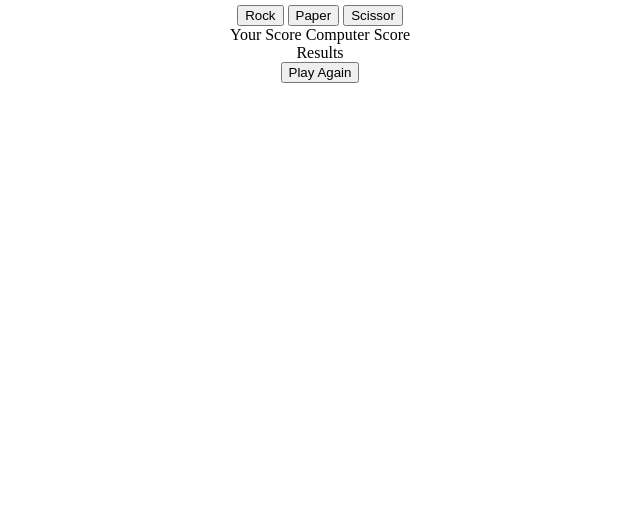
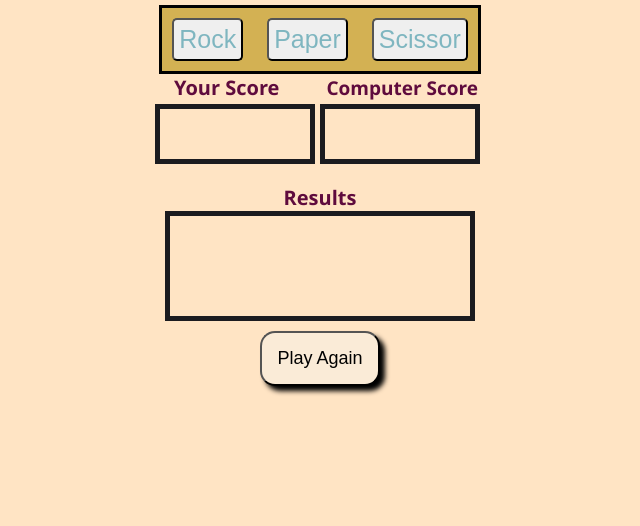
Before and after one commit to Ashutosh0413/rock-papers-scissors, a plain HTML site: page index.html in a window 1280 px wide. Shown: the part 274-800 px from the top of the page, without its empty margins (320-960 px from the left). Drawn offline with Linux system fonts and the light colour scheme.

Commit message:
completed the ui

```diff
--- a/styles.css
+++ b/styles.css
@@ -1,3 +1,6 @@
+html{
+    background-color: bisque;
+}
 .container{
     display: flex;
     height: 100%;
@@ -21,3 +24,91 @@ h2{
     color: #86273c;
     margin: 20px;
 }
+
+.btn{
+    font-size: 25px;
+    padding: 5px;
+    margin: 10px;
+    color: rgb(127, 182, 192);
+
+
+}
+.btn{
+    border-radius: 5px;
+}
+.btn:hover{
+    background-color: rgb(156, 117, 156);
+    text-shadow: 0 0 3px #000000;
+    cursor: pointer;
+}
+.optionButtons{
+    background-color: rgb(211, 177, 83);
+    border: solid;
+
+
+}
+.resetBtn{
+    border-radius: 15px;
+    padding: 15px;
+    box-shadow: 5px 5px 5px #000;
+    cursor: pointer;
+    outline: inherit;
+    font-size: 18px;
+    background-color: antiquewhite;
+}
+
+.scores {
+    display: flex;
+    flex-direction: row;
+}
+.scores div {
+    display: flex;
+    justify-content: center;
+    align-items: center;
+    width: 150px;
+    height: 50px;
+    border: 5px solid rgb(27, 27, 31);
+    margin-top: 3px;
+    margin-bottom: 20px;
+    margin-right: 5px;
+    font-weight: bolder;
+    font-size: 20px;
+
+}
+#roundResults {
+    display: flex;
+    justify-content: center;
+    align-items: center;
+    width: 300px;
+    height: 100px;
+    border: 5px solid rgb(27, 27, 31);
+    text-align: center;
+    font-weight: bolder;
+    font-size: 20px;
+    margin-bottom: 10px;
+    }
+    #resultsLabel {
+        font-size: 20px;
+        text-align: center;
+        font-weight: bold;
+        font-family: 'Segoe UI', Tahoma, Geneva, Verdana, sans-serif;
+        color: #5f0b3d;
+    }
+
+    #playerLabel{
+        font-size: 20px;
+        font-weight: bold;
+        font-family: 'Segoe UI', Tahoma, Geneva, Verdana, sans-serif;
+        color: #5f0b3d;
+        padding-left: 15px;
+    }
+
+    #compLabel{
+        font-size: 19px;
+        text-align: center;
+        font-weight: bold;
+        font-family: 'Segoe UI', Tahoma, Geneva, Verdana, sans-serif;
+        color: #5f0b3d;
+        padding-left: 43px;
+        padding-right: 3px;
+    }
```
